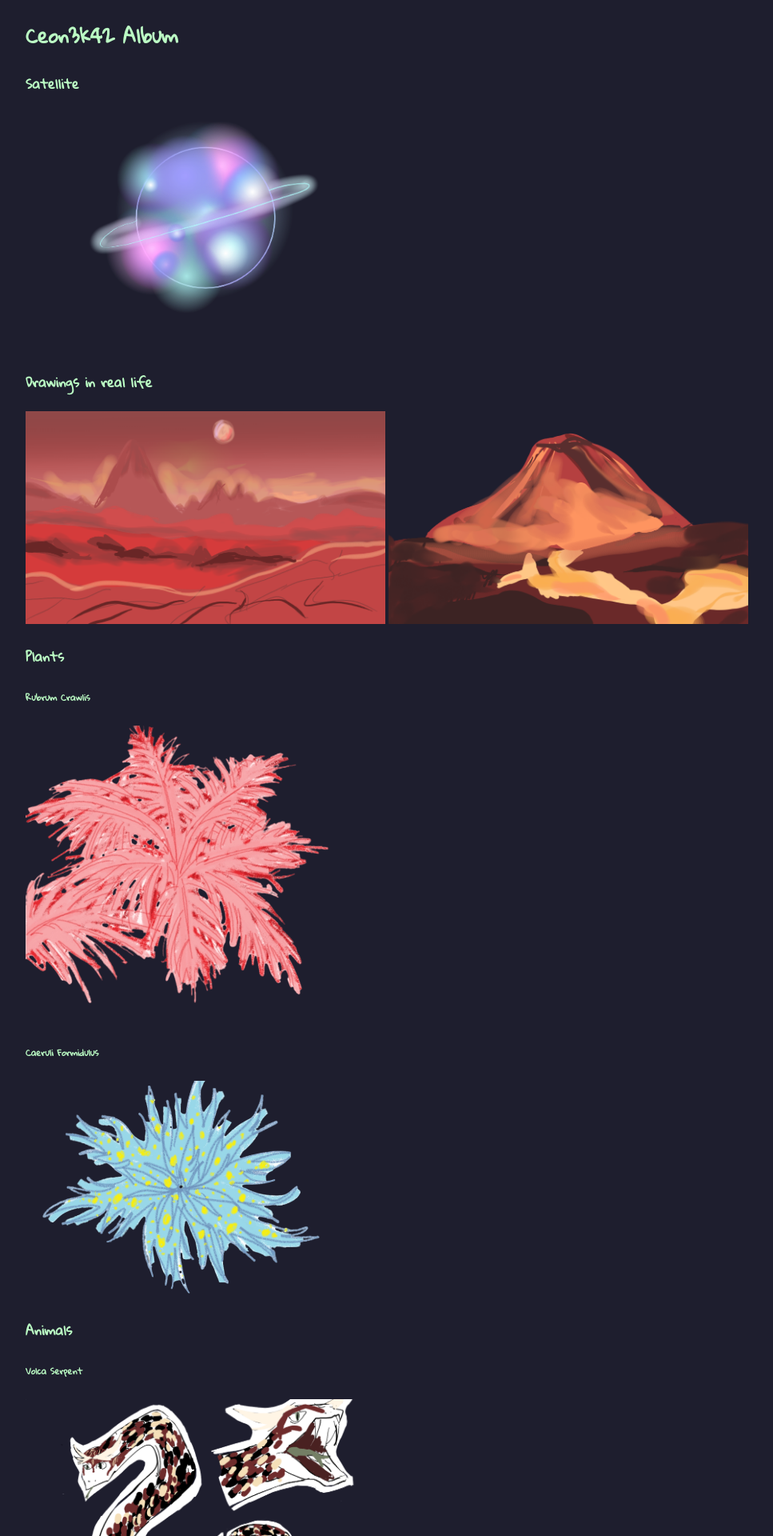
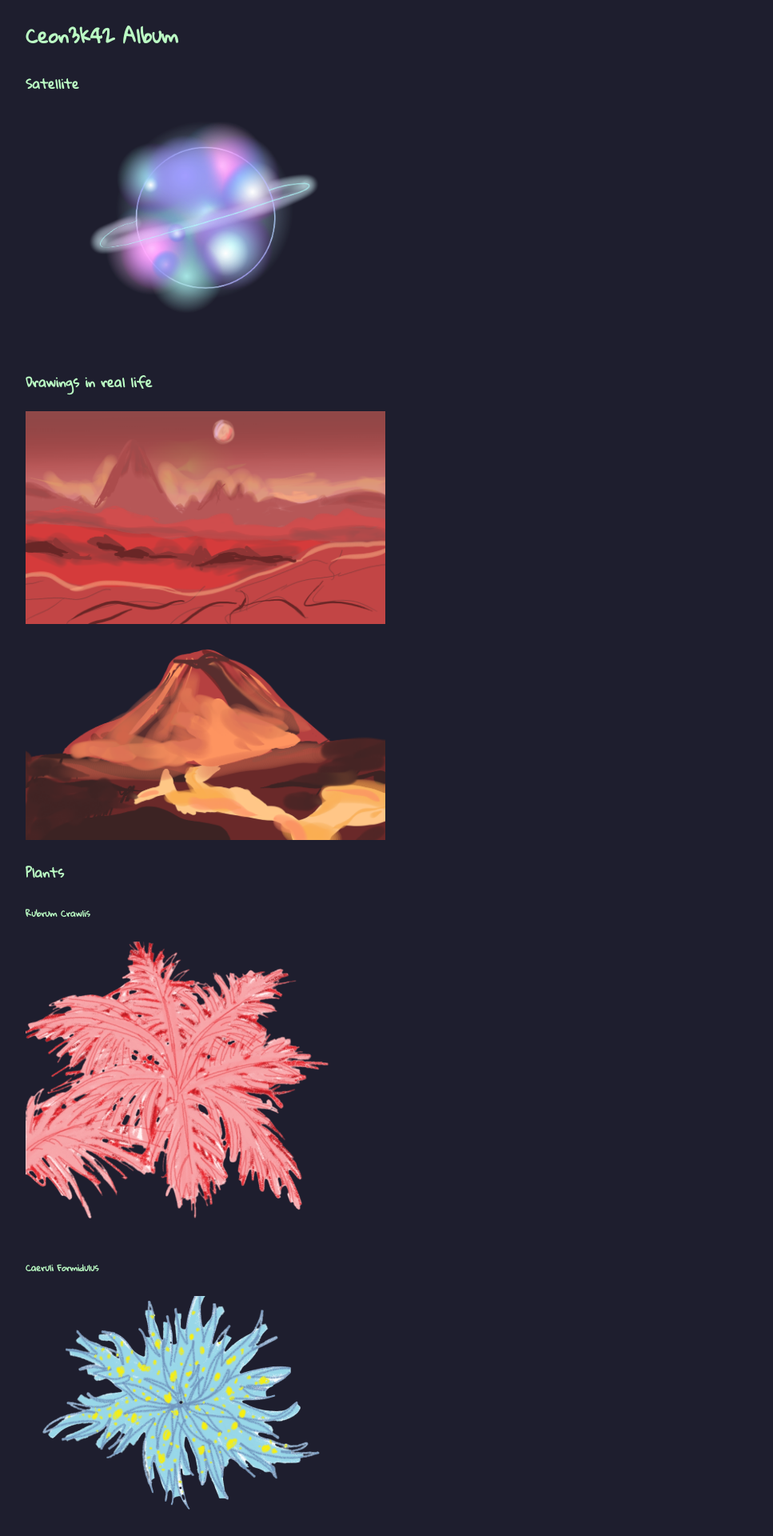
Before and after one commit to Ceon3k42/Ceon3k42.github.io, a Jekyll site: the page built from album.md, in a window 1280 px wide. Shown: the top 1920 px of the page at 80% size, without its empty margins (68-1035 px from the left). Built offline with Jekyll 4.4.1, drawn with Linux system fonts in a browser that asks for light colours.

Commit message:
hopefully the last one

```diff
--- a/album.md
+++ b/album.md
@@ -7,7 +7,7 @@ title: album
 <img src="https://ceon3k42.github.io/assets/satellite-planet.png" class="sat" width=500px>
 
 #### Drawings in real life
-<img src="https://ceon3k42.github.io/assets/volcano.png" width=450px>
+<img src="https://ceon3k42.github.io/assets/volcano.png" width=450px><br>
 <img src="https://ceon3k42.github.io/assets/volcano-2.png" width=450px>
 
 #### Plants
```
Also changed, not shown: discovery.md (+1 -1 lines).
